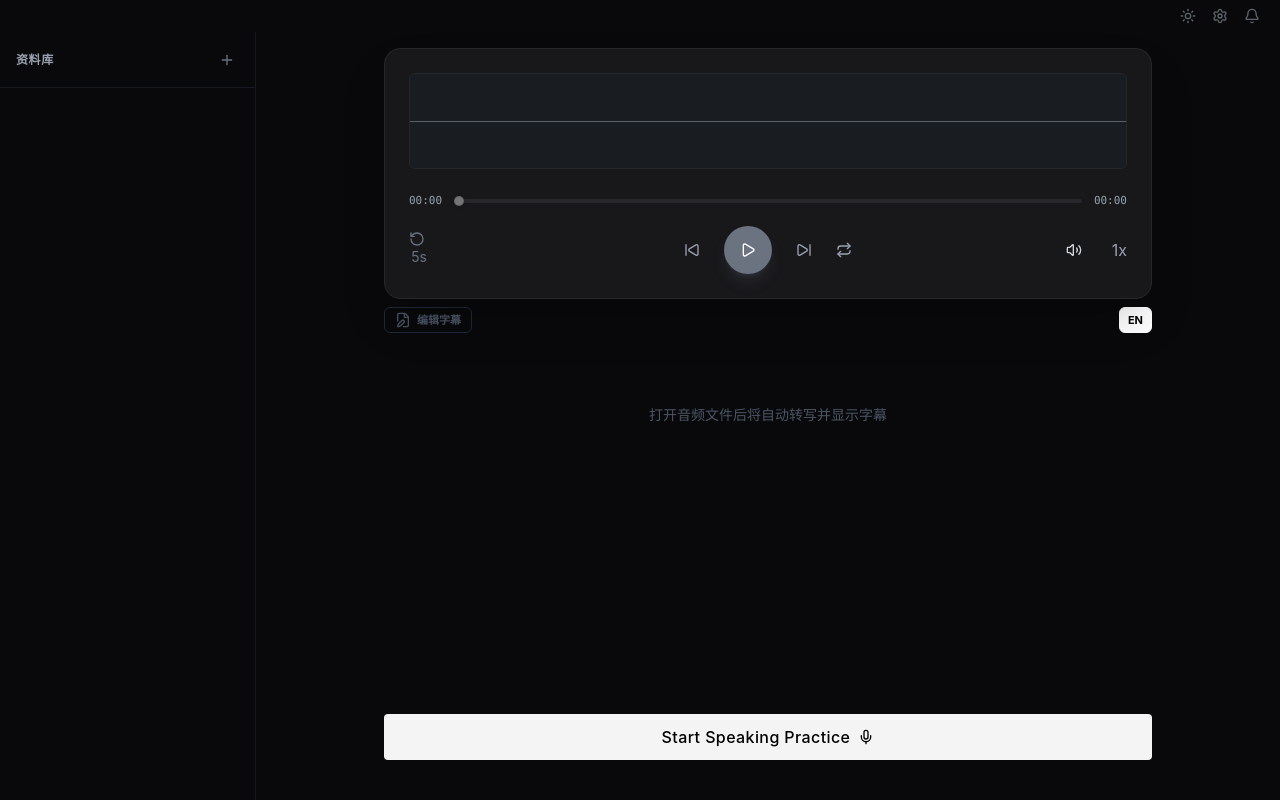
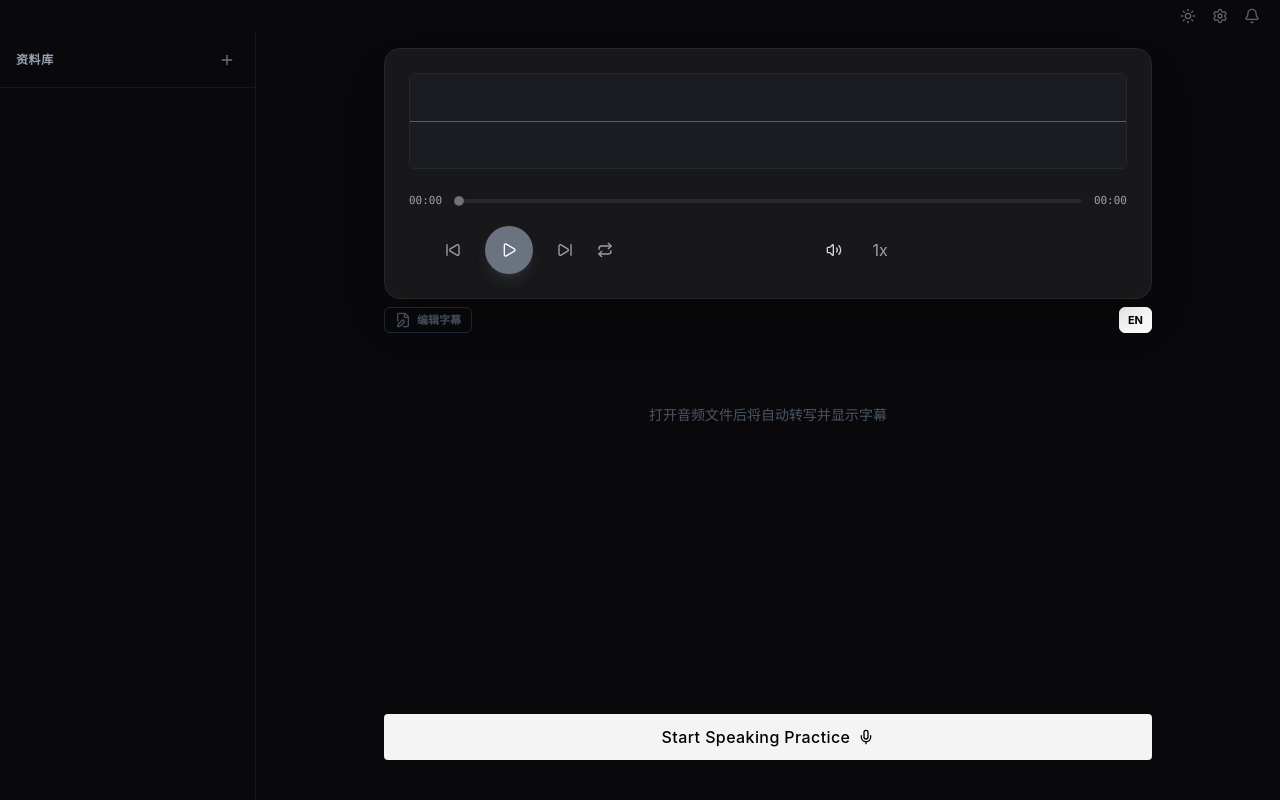
Before and after one commit to xuziyang/echo-flow, a Vue app: page / in a window 1280 px wide. Built offline with nearby package versions, Linux system fonts and the light colour scheme.

Commit message:
fix(player): remove rewind 5s button from PlaybackControls

```diff
--- a/src/components/listening/PlaybackControls.vue
+++ b/src/components/listening/PlaybackControls.vue
@@ -117,14 +117,6 @@ watch(() => player.durationMs, (duration) => {
     </div>
 
     <div class="grid grid-cols-3 items-center">
-    <!-- Left: Rewind -->
-      <div class="justify-self-start">
-        <button class="text-sm transition-colors"
-                :class="app.theme === 'dark' ? 'text-gray-500 hover:text-white' : 'text-gray-400 hover:text-black'">
-          <Icon name="rotate-left" class="mr-1" /> 5s
-        </button>
-      </div>
-
     <!-- Center: Controls -->
       <div class="flex items-center gap-6 justify-self-center">
         <button @click="player.prevSentence()" class="text-lg transition-colors"
```
